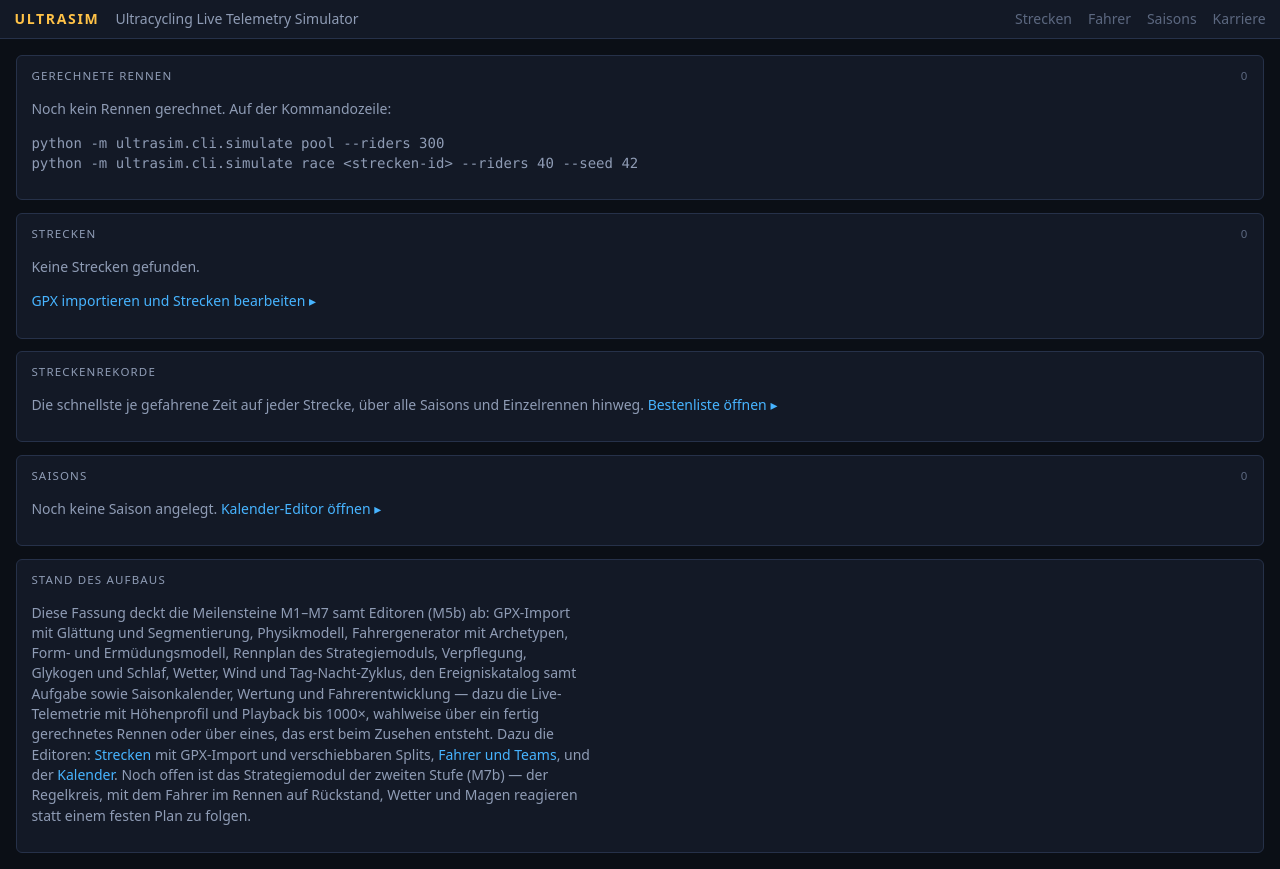
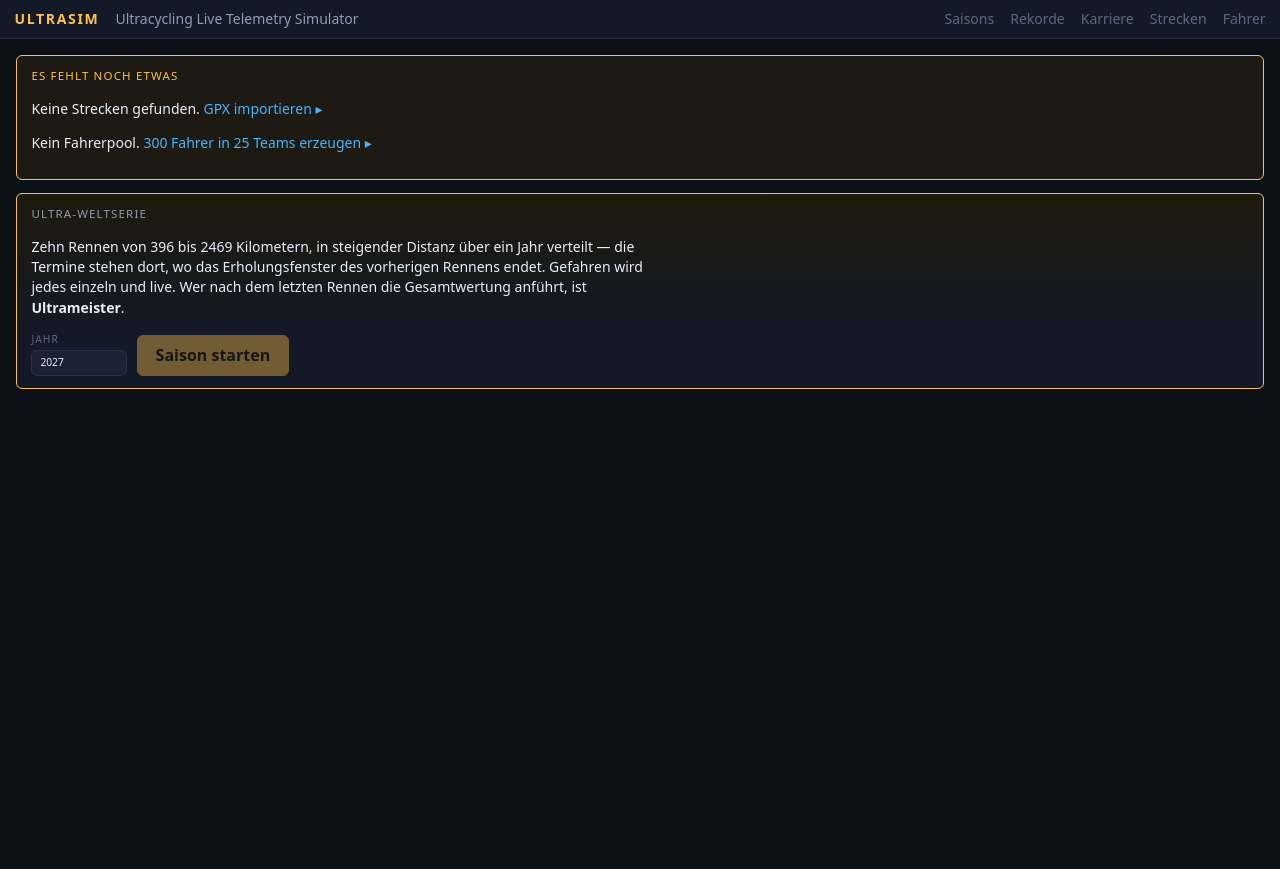
Before and after one commit to michaelkrinningersg-coder/Ultracycling-Simulator, a FastAPI app: page / in a window 1280 px wide. After the commit the page ends 389 px from the top, so only its background shows below. Run offline with FastAPI, Linux system fonts and the light colour scheme; parts of the project's set-up code (start-up, migrations or seed data) failed here and were passed over; some libraries are stand-ins or nearby versions.

Commit message:
Übersicht auf die Saison eindampfen, Kalenderrennen live starten

```diff
--- a/ultrasim/web/static/css/app.css
+++ b/ultrasim/web/static/css/app.css
@@ -695,3 +695,13 @@ details.why[open] > summary::before { content: "▾ "; }
    wäre zu laut), aber auch nichts, worüber man hinwegliest. */
 .panel.notice { border-color: var(--accent); background: #1c1a12; }
 .panel.notice .panel-title { color: var(--accent); }
+
+/* Übersicht: ein Fortschrittsbalken der Saison und der nächste Termin
+   als das, was er ist — die eine Handlung, die ansteht. */
+.seasonbar { height: 6px; border-radius: 3px; background: var(--bg-panel-2);
+             overflow: hidden; margin-top: .2rem; }
+.seasonbar i { display: block; height: 100%; background: var(--accent); }
+.nextrace { display: flex; align-items: center; justify-content: space-between;
+            gap: 1rem; flex-wrap: wrap; margin: .9rem 0 .6rem; }
+.nextname { font-size: 1.15rem; font-weight: 600; }
+button.big { font-size: 1rem; padding: .5rem 1.1rem; }
--- a/ultrasim/web/templates/base.html
+++ b/ultrasim/web/templates/base.html
@@ -13,10 +13,11 @@
     <a class="brand" href="/">ULTRASIM</a>
     <span class="dim">{% block subtitle %}Ultracycling Live Telemetry Simulator{% endblock %}</span>
     <span class="spacer"></span>
-    {% block topbar %}<a class="faint" href="/routes">Strecken</a>
-    <a class="faint" href="/pool">Fahrer</a>
-    <a class="faint" href="/seasons">Saisons</a>
-    <a class="faint" href="/careers">Karriere</a>{% endblock %}
+    {% block topbar %}<a class="faint" href="/seasons">Saisons</a>
+    <a class="faint" href="/rekorde">Rekorde</a>
+    <a class="faint" href="/careers">Karriere</a>
+    <a class="faint" href="/routes">Strecken</a>
+    <a class="faint" href="/pool">Fahrer</a>{% endblock %}
   </div>
   {% block body %}{% endblock %}
 </body>
--- a/ultrasim/web/templates/index.html
+++ b/ultrasim/web/templates/index.html
@@ -4,142 +4,134 @@
 {% block body %}
 <div class="page">
 
-  {% if routes and pool_exists %}
-  <div class="panel">
-    <div class="panel-title"><span>Live rechnen</span><span class="faint">Abweichung von Abschnitt 8.2</span></div>
-    <p class="dim" style="max-width:70ch;margin-bottom:.6rem">
-      Ein Rennen, das erst entsteht, während man zusieht: Es wird nichts
-      vorberechnet, der erste Tick fällt beim Aufruf der Seite. Zeitraffer,
-      Pause und Rücksprung funktionieren wie gewohnt — nur ein Sprung nach
-      vorn kostet die Rechenzeit, die er überspringt. Der Zwischenstand
-      wird laufend gesichert, mit Platzierungen und Telemetrie.
-    </p>
-    <form method="post" action="/race/live" style="display:flex;gap:.5rem;flex-wrap:wrap;align-items:center">
-      <select name="route_id" required>
-        {% for route in routes %}
-        <option value="{{ route.id }}">{{ route.name }} · {{ '%.0f'|format(route.distance_km) }} km</option>
-        {% endfor %}
-      </select>
-      <label class="dim">Starter <input type="number" name="riders" value="40" min="2" max="300" style="width:5rem"></label>
-      <label class="dim">Seed <input type="number" name="seed" value="42" style="width:6rem"></label>
-      <button class="primary" type="submit">Übertragung starten</button>
-    </form>
+  {# Die Übersicht beantwortet eine Frage: Womit fängt man an?
+     Alles, was das Programm sonst noch kann — Strecken, Fahrer,
+     Statistik, Rekorde, Karriere — steht in der Kopfzeile. #}
+
+  {% if not pool_exists or not has_routes %}
+  <div class="panel notice">
+    <div class="panel-title"><span>Es fehlt noch etwas</span></div>
+    {% if not has_routes %}
+    <p>Keine Strecken gefunden. <a href="/routes">GPX importieren ▸</a></p>
+    {% endif %}
+    {% if not pool_exists %}
+    <p>Kein Fahrerpool. <a href="/pool">300 Fahrer in 25 Teams erzeugen ▸</a></p>
+    {% endif %}
   </div>
   {% endif %}
 
+  {# Was gerade wirklich passiert, steht ganz oben. #}
+  {% for race in live_rooms %}
+  <div class="panel titlepanel">
+    <div class="panel-title">
+      <span><span class="badge running">live</span> {{ race.name }}</span>
+      <span class="faint">{{ race.route_name }} · {{ race.n_entries }} Starter</span>
+    </div>
+    <div class="actions">
+      <a href="/race/{{ race.race_id }}"><button class="primary">▶ Zusehen</button></a>
+      <form method="post" action="/race/{{ race.race_id }}/close" style="display:inline">
+        <button title="Rechnen anhalten und den Stand sichern. Das Rennen bleibt erhalten.">
+          Übertragung beenden
+        </button>
+      </form>
+    </div>
+  </div>
+  {% endfor %}
+
+  {% if current %}
+  <!-- Die laufende Saison ------------------------------------------ -->
   <div class="panel">
-    <div class="panel-title"><span>Gerechnete Rennen</span><span class="faint">{{ races|length }}</span></div>
-    {% if races %}
-    <div class="cards">
-      {% for race in races %}
-      <div class="card">
-        <h2>{{ race.name }}{% if race.live %} <span class="badge running">live</span>{% endif %}</h2>
-        <div class="meta">
-          {{ race.route_name }} · {{ race.n_entries }} Starter · Seed {{ race.seed }}<br>
-          {% if race.live %}läuft gerade{% else %}Siegerzeit {{ race.winner_time_s|hms }}{% endif %}
-        </div>
-        <div class="actions">
-          <a href="/race/{{ race.race_id }}"><button class="primary">Live ansehen</button></a>
-          <a href="/race/{{ race.race_id }}/results"><button>Ergebnis</button></a>
-          {% if race.live %}
-          {# Beenden heißt: aus dem Speicher nehmen, nicht löschen. Der
-             Stand geht vorher auf die Platte, das Rennen bleibt in
-             dieser Liste — nur eben ohne mitlaufenden Rechner. Ohne
-             diesen Knopf ist die Obergrenze von drei Übertragungen eine
-             Sackgasse, aus der nur ein Neustart führt. #}
-          <form method="post" action="/race/{{ race.race_id }}/close" style="display:inline">
-            <button title="Rechnen anhalten und den Stand sichern. Das Rennen bleibt erhalten.">
-              Übertragung beenden
-            </button>
-          </form>
+    <div class="panel-title">
+      <span>{{ current.season.name }} {{ current.season.year }}</span>
+      <span class="faint">{{ current.n_done }} von {{ current.n_races }} Rennen gefahren</span>
+    </div>
+
+    <div class="seasonbar">
+      <i style="width: {{ (100 * current.n_done / current.n_races)|round(1) if current.n_races else 0 }}%"></i>
+    </div>
+
+    {% if current.running %}
+    <p style="margin-top:.7rem">
+      <strong>{{ current.running.name }}</strong> läuft gerade.
+      <a href="/race/{{ current.running.race_id }}">Zur Übertragung ▸</a>
+    </p>
+    {% elif current.next %}
+    <div class="nextrace">
+      <div>
+        <div class="faint">Nächstes Rennen · {{ current.next.day|de_date }}</div>
+        <div class="nextname">{{ current.next.name }}</div>
+        <div class="dim">
+          {% if current.next_route %}
+            {{ current.next_route.name }} ·
+            {{ '%.0f'|format(current.next_route.distance_km) }} km ·
+            {{ current.next_route.ascent_m|round|int }} hm
           {% endif %}
+          · {{ current.next.n_riders }} Starter
         </div>
       </div>
-      {% endfor %}
+      <form method="post" action="/season/{{ current.season.id }}/race/{{ current.next.id }}/live">
+        <button class="primary big" type="submit">▶ Live starten</button>
+      </form>
     </div>
+    <p class="dim" style="max-width:78ch">
+      Nichts wird vorgerechnet: Der erste Tick fällt, wenn du hinsiehst.
+      Zeitraffer bis 1000×, Pause und Rücksprung funktionieren trotzdem —
+      nur ein Sprung nach vorn kostet die Rechenzeit, die er überspringt.
+    </p>
     {% else %}
-    <p class="dim">Noch kein Rennen gerechnet. Auf der Kommandozeile:</p>
-    <pre class="mono dim">python -m ultrasim.cli.simulate pool --riders 300
-python -m ultrasim.cli.simulate race &lt;strecken-id&gt; --riders 40 --seed 42</pre>
+    <p class="dim" style="margin-top:.7rem">
+      Alle Rennen gefahren. <a href="/season/{{ current.season.id }}">Zur Gesamtwertung ▸</a>
+    </p>
     {% endif %}
-  </div>
 
-  <div class="panel">
-    <div class="panel-title"><span>Strecken</span><span class="faint">{{ routes|length }}</span></div>
-    {% if routes %}
+    {% if current.standings %}
+    <div class="panel-title" style="margin-top:1rem"><span>Gesamtwertung</span></div>
     <table>
-      <thead>
-        <tr><th>ID</th><th>Name</th><th class="right">Distanz</th><th class="right">Höhenmeter</th>
-            <th>Klasse</th><th class="right">Anstiege</th><th class="right">Splits</th></tr>
-      </thead>
       <tbody>
-        {% for route in routes %}
+        {% for row in current.standings %}
         <tr>
-          <td class="mono faint">{{ route.id }}</td>
-          <td>{{ route.name }}</td>
-          <td class="right mono">{{ '%.1f'|format(route.distance_km) }} km</td>
-          <td class="right mono">{{ route.ascent_m }} m</td>
-          <td><span class="badge {{ route.distance_class }}">{{ route.distance_class }}</span></td>
-          <td class="right mono">{{ route.n_climbs }}</td>
-          <td class="right mono">{{ route.n_splits }}</td>
+          <td class="right mono rank" style="width:2.5rem">{{ row.rank }}</td>
+          <td>{{ row.name }}</td>
+          <td class="dim">{{ row.team_name }}</td>
+          <td class="right mono">{{ '%.0f'|format(row.points) }}</td>
         </tr>
         {% endfor %}
       </tbody>
     </table>
-    {% else %}
-    <p class="dim">Keine Strecken gefunden.</p>
     {% endif %}
-    <p class="dim" style="margin-top:.5rem">
-      <a href="/routes">GPX importieren und Strecken bearbeiten ▸</a>
+
+    <p class="dim" style="margin-top:.6rem">
+      <a href="/season/{{ current.season.id }}">Kalender und ganze Wertung ▸</a>
     </p>
   </div>
+  {% else %}
 
-  <div class="panel">
-    <div class="panel-title"><span>Streckenrekorde</span></div>
-    <p class="dim">Die schnellste je gefahrene Zeit auf jeder Strecke, über alle
-      Saisons und Einzelrennen hinweg. <a href="/rekorde">Bestenliste öffnen ▸</a></p>
-  </div>
-
-  <div class="panel">
-    <div class="panel-title"><span>Saisons</span><span class="faint">{{ seasons|length }}</span></div>
+  <!-- Noch keine Saison ------------------------------------------- -->
+  <div class="panel titlepanel">
+    <div class="panel-title"><span>Ultra-Weltserie</span></div>
+    <p style="max-width:78ch">
+      Zehn Rennen von 396 bis 2469 Kilometern, in steigender Distanz über
+      ein Jahr verteilt — die Termine stehen dort, wo das Erholungsfenster
+      des vorherigen Rennens endet. Gefahren wird jedes einzeln und live.
+      Wer nach dem letzten Rennen die Gesamtwertung anführt, ist
+      <strong>Ultrameister</strong>.
+    </p>
+    <form method="post" action="/seasons" class="form-row">
+      <input type="hidden" name="name" value="Ultra-Weltserie">
+      <input type="hidden" name="calendar" value="weltserie">
+      <label>Jahr<input type="number" name="year" value="{{ this_year + 1 }}"
+                        min="1900" max="2999" style="width:6rem"></label>
+      <button class="primary big" type="submit" {% if not pool_exists or not has_routes %}disabled{% endif %}>
+        Saison starten
+      </button>
+    </form>
     {% if seasons %}
-    <div class="cards">
-      {% for season in seasons %}
-      <div class="card">
-        <h2>{{ season.name }}</h2>
-        <div class="meta">{{ season.year }} · {{ season.n_races }} Termine ·
-          {{ season.n_computed }} gerechnet</div>
-        <div class="actions">
-          <a href="/season/{{ season.id }}"><button class="primary">Kalender</button></a>
-        </div>
-      </div>
-      {% endfor %}
-    </div>
-    {% else %}
-    <p class="dim">Noch keine Saison angelegt.
-      <a href="/seasons">Kalender-Editor öffnen ▸</a></p>
+    <p class="dim" style="margin-top:.6rem">
+      Ältere Saisons: {% for s in seasons %}<a href="/season/{{ s.id }}">{{ s.name }} {{ s.year }}</a>{% if not loop.last %} · {% endif %}{% endfor %}
+    </p>
     {% endif %}
   </div>
-
-  <div class="panel">
-    <div class="panel-title"><span>Stand des Aufbaus</span></div>
-    <p class="dim" style="max-width:70ch">
-      Diese Fassung deckt die Meilensteine M1–M7 samt Editoren (M5b) ab:
-      GPX-Import mit Glättung und Segmentierung, Physikmodell, Fahrergenerator mit
-      Archetypen, Form- und Ermüdungsmodell, Rennplan des Strategiemoduls,
-      Verpflegung, Glykogen und Schlaf, Wetter, Wind und Tag-Nacht-Zyklus,
-      den Ereigniskatalog samt Aufgabe sowie Saisonkalender, Wertung und
-      Fahrerentwicklung — dazu die Live-Telemetrie mit Höhenprofil und
-      Playback bis 1000×, wahlweise über ein fertig gerechnetes Rennen
-      oder über eines, das erst beim Zusehen entsteht.
-      Dazu die Editoren: <a href="/routes">Strecken</a> mit GPX-Import und
-      verschiebbaren Splits, <a href="/pool">Fahrer und Teams</a>, und der
-      <a href="/seasons">Kalender</a>.
-      Noch offen ist das Strategiemodul der zweiten Stufe (M7b) — der Regelkreis,
-      mit dem Fahrer im Rennen auf Rückstand, Wetter und Magen reagieren statt
-      einem festen Plan zu folgen.
-    </p>
-  </div>
+  {% endif %}
 
 </div>
 {% endblock %}
```
Also changed, not shown: tests/test_weltserie.py (+59 -0 lines), ultrasim/app.py (+19 -8 lines), ultrasim/season_runner.py (+65 -27 lines), ultrasim/web/routers/pages.py (+68 -9 lines), ultrasim/web/routers/seasons.py (+61 -1 lines), ultrasim/web/templates/season.html (+21 -11 lines), CHANGELOG.md.
